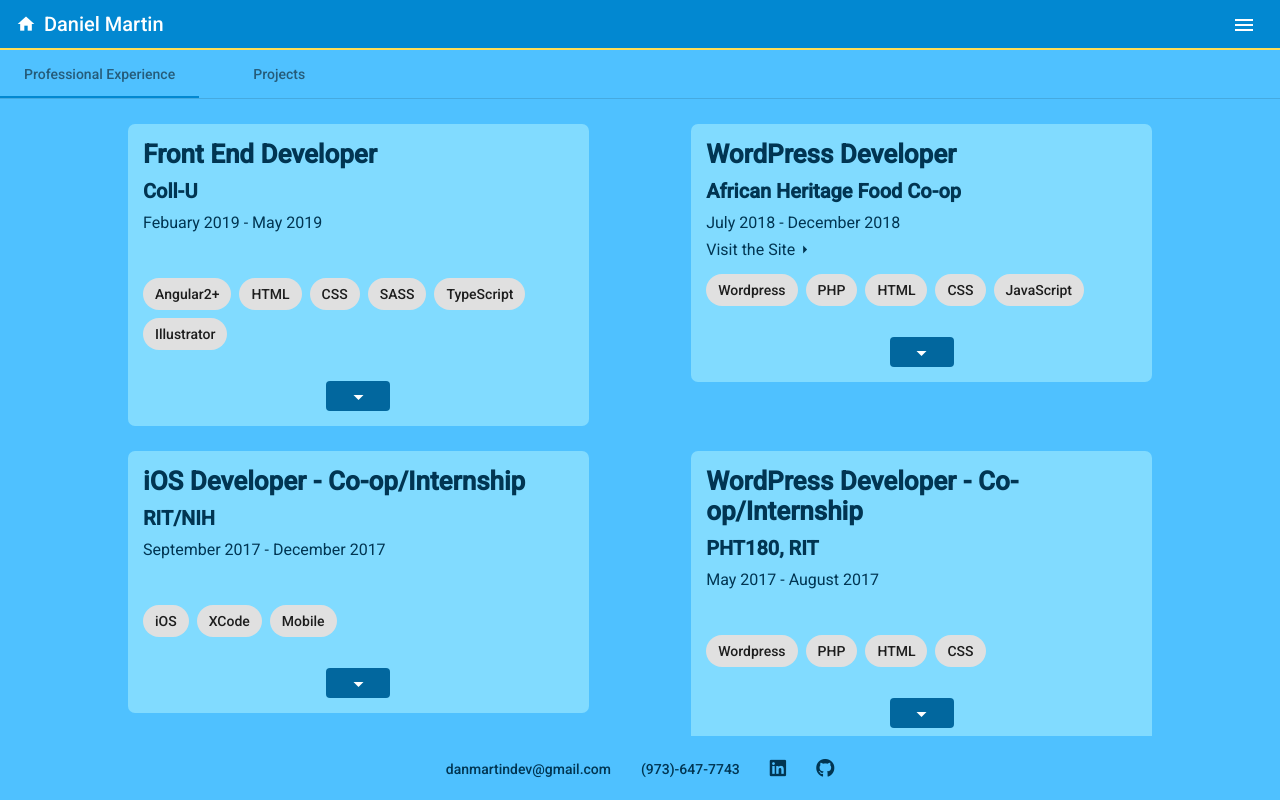
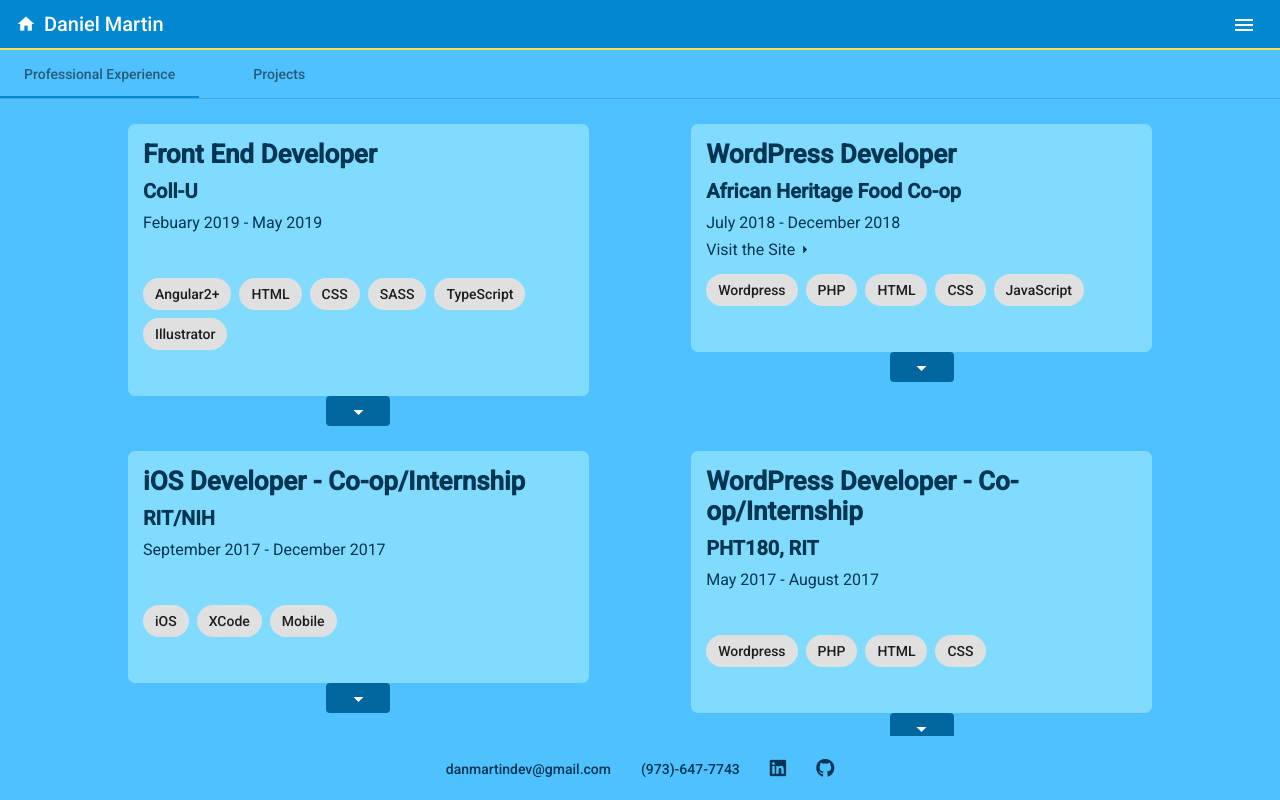
Before and after one commit to danmartindev/Portfolio, an Angular app: page /work in a window 1280 px wide. Built offline with nearby package versions, Linux system fonts and the light colour scheme.

Commit message:
moved button outside of border

```diff
--- a/src/app/work/work.component.html
+++ b/src/app/work/work.component.html
@@ -30,10 +30,10 @@
                         </div>
 
                         <div class="collapser" [@collapser]="e.state" [innerHTML] = "e.content"></div>
-                        <button (click)="collapse(e)" mat-button >
-                            <i class="material-icons clean-btn" [@rotate]="e.state" >arrow_drop_down</i>
-                        </button>
                     </div>
+                    <button (click)="collapse(e)" mat-button >
+                        <i class="material-icons clean-btn" [@rotate]="e.state" >arrow_drop_down</i>
+                    </button>
                 </div>
             </div>
         </mat-tab>
@@ -71,10 +71,10 @@
                         </div>
 
                         <div class="collapser" [@collapser]="e.state" [innerHTML] = "e.content"></div>
-                        <button (click)="collapse(e)" mat-button >
-                            <i class="material-icons clean-btn" [@rotate]="e.state" >arrow_drop_down</i>
-                        </button>
                     </div>
+                    <button (click)="collapse(e)" mat-button >
+                        <i class="material-icons clean-btn" [@rotate]="e.state" >arrow_drop_down</i>
+                    </button>
                 </div>
             </div>
         </mat-tab>
```
